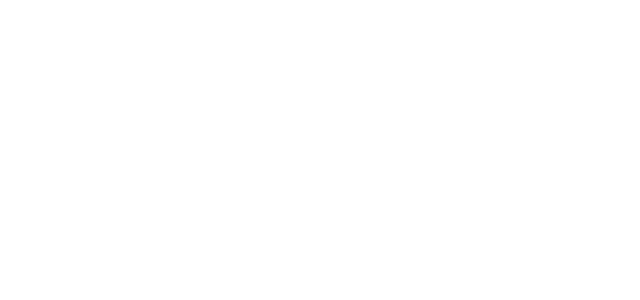
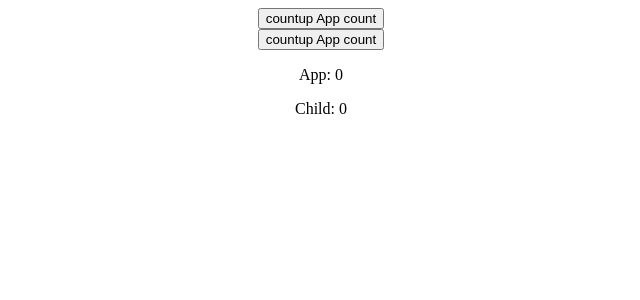
Before and after one commit to Onepiece2424/react-todo-list, a React (Create React App) app: page / in a window 1280 px wide. Shown: the top 300 px of the page, without its empty margins (319-959 px from the left). Built offline with nearby package versions, Linux system fonts and the light colour scheme.

Commit message:
React.memoを用いた再レンダリングのスキップ

```diff
--- a/src/App.jsx
+++ b/src/App.jsx
@@ -6,7 +6,7 @@
 import UseEffectCount from "./components/UseEffectCount";
 import ReactMemo from "./components/ReactMemo";
 import ColoredMessage from "./components/ColoredMessage"
-
+import Child from "./components/Child";
 
 function App() {
 
@@ -47,8 +47,18 @@
 
   const greeting = 'Welcome to the world of React.js!';
 
+  //React.memoを使用した時
+  console.log("render App");
+  const [count1, setCount1] = useState(0);
+  const [count2, setCount2] = useState(0);
+
   return (
     <div className="App">
+      <button onClick={() => setCount1(count1 + 1)}>countup App count</button>
+      <br></br>
+      <button onClick={() => setCount2(count2 + 1)}>countup App count</button>
+      <p>App: {count1}</p>
+      <Child count={count2} />
       {/* <h1>ReduxでTodoリスト作成</h1>
       <input type="text" value={name} onChange={inputText} />
       <button onClick={addList}>追加</button>
--- /dev/null
+++ b/src/components/Child.jsx
@@ -0,0 +1,8 @@
+const React = require('react')
+
+const Child = React.memo(props => {
+  console.log("render Child");
+  return <p>Child: {props.count}</p>;
+});
+
+export default Child;
```
